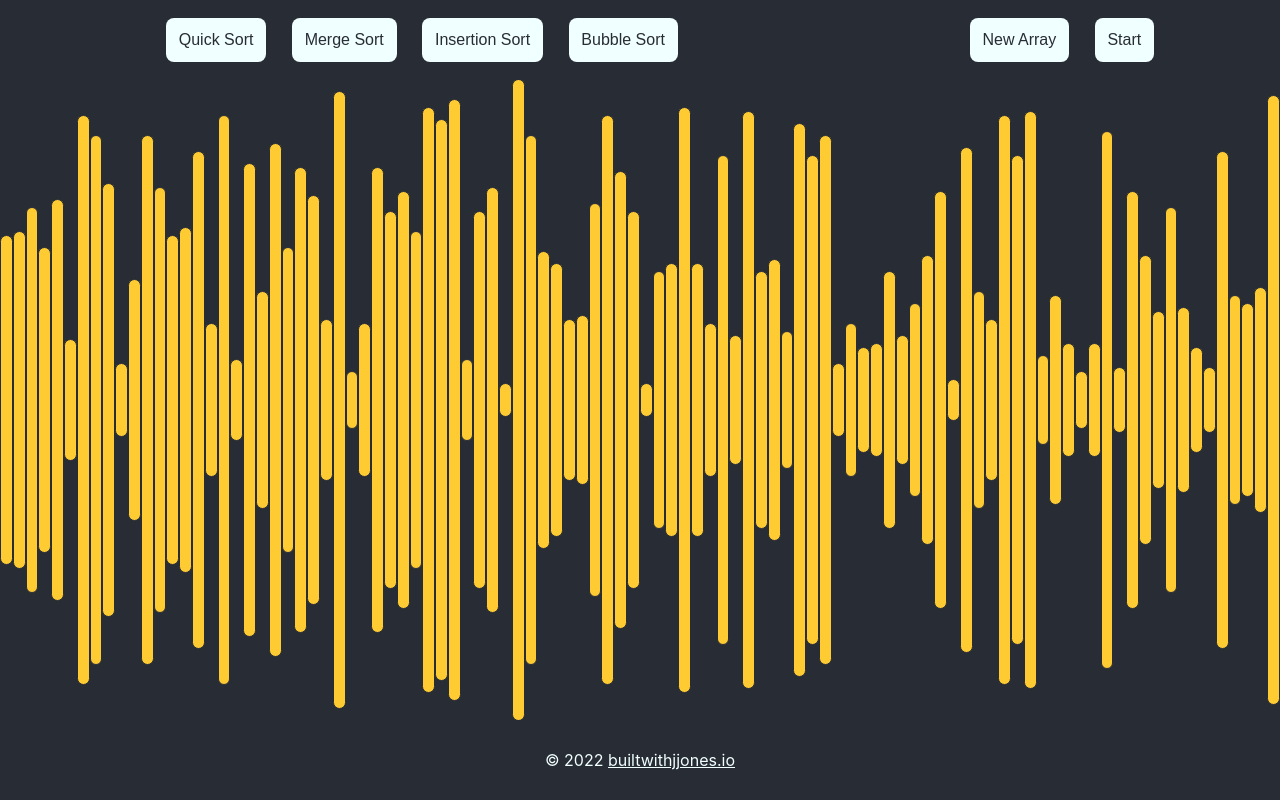
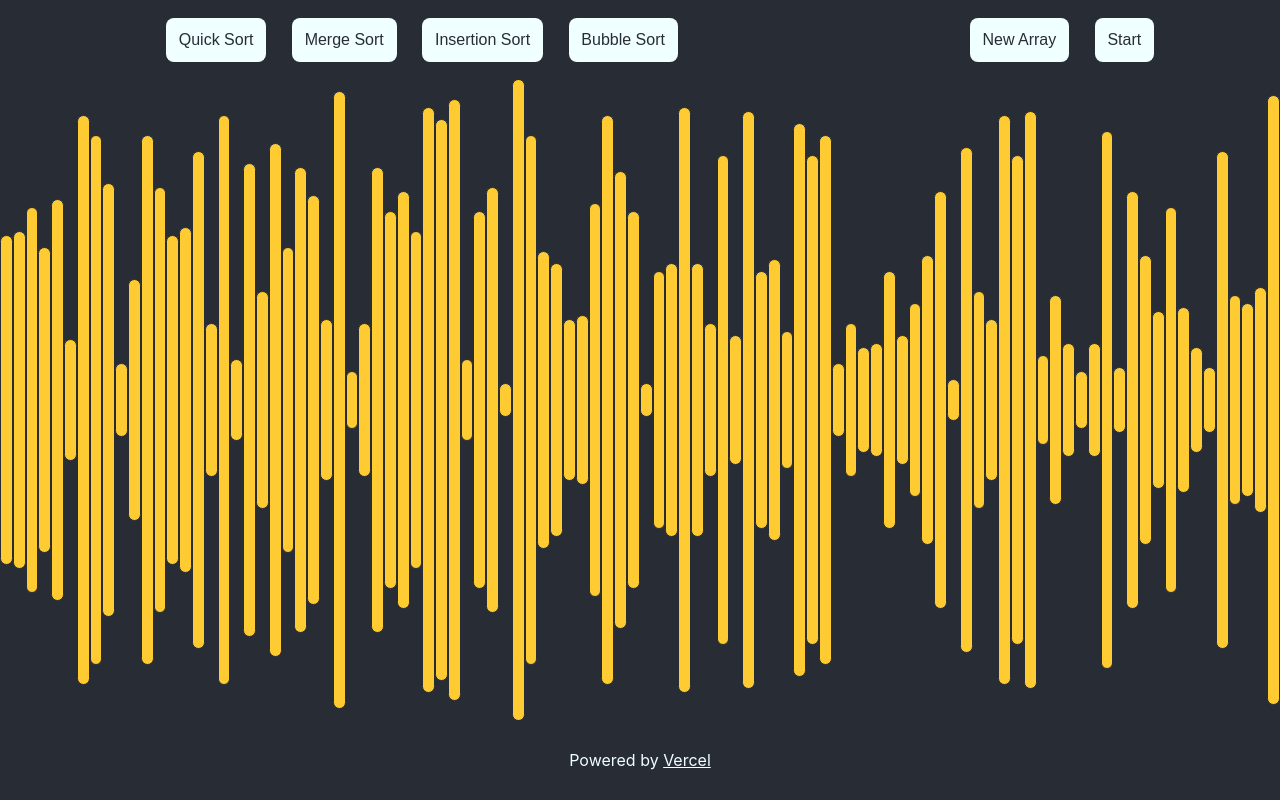
Before and after one commit to jjones254/sorting-visualizer, a React (Create React App) app: page / in a window 1280 px wide. Built offline with nearby package versions, Linux system fonts and the light colour scheme.

Commit message:
update footer

```diff
--- a/src/App.js
+++ b/src/App.js
@@ -197,7 +197,7 @@ function App() {
         ))}
       </main>
       <footer className='footer'>
-        <p>&copy; 2022 <a href='https://builtwithjjones.io/' target='_blank' rel='noreferrer'>builtwithjjones.io</a></p>
+        <p>Powered by <a href='https://vercel.com?utm_source=create-next-app&utm_medium=default-template&utm_campaign=create-next-app' target='_blank' rel='noopener noreferrer'>Vercel</a></p>
       </footer>
     </>
   );
```
